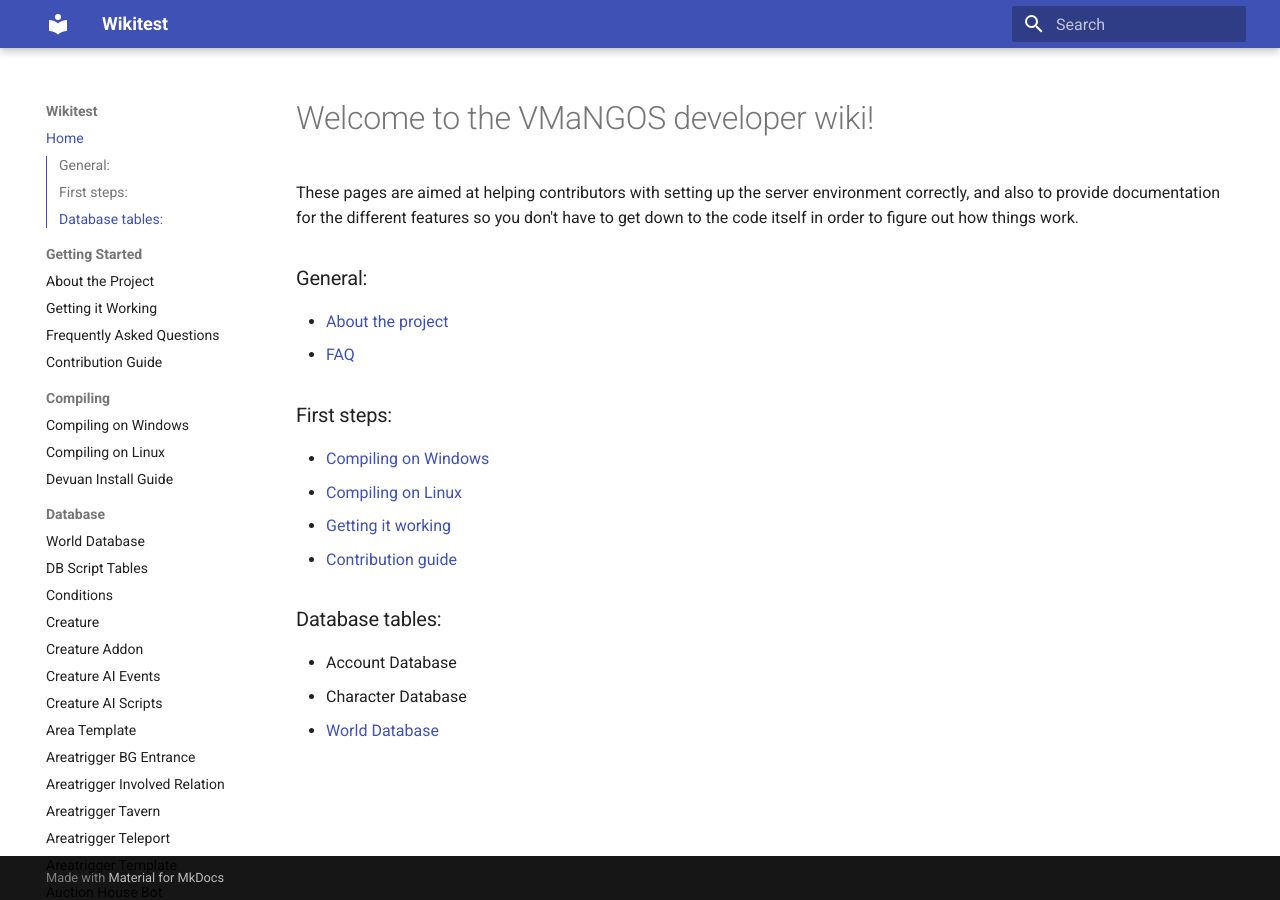
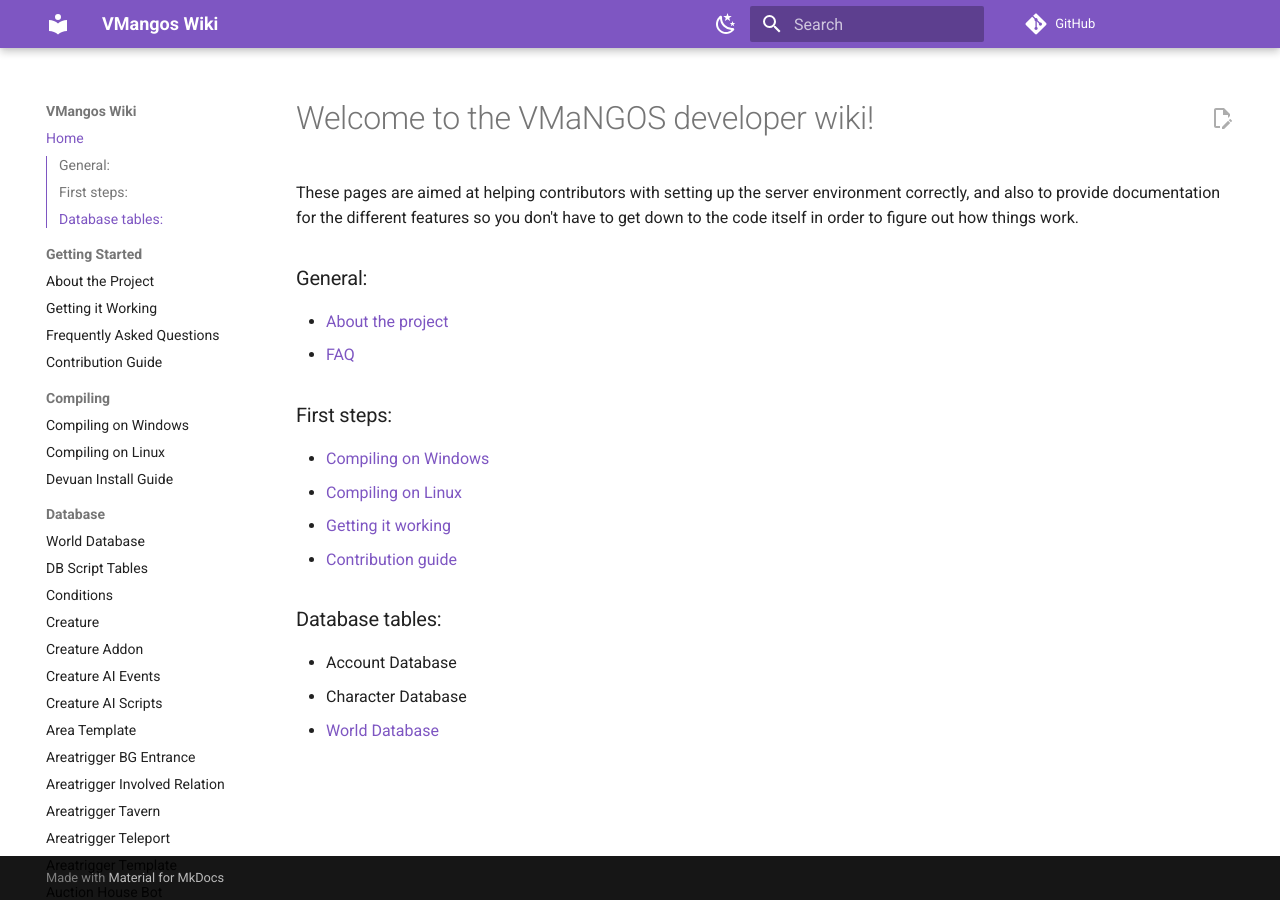
Before and after one commit to Daribon/Wikitest, an MkDocs documentation site: the page built from docs/Home.md, in a window 1280 px wide. Built offline with MkDocs 1.6.1 and Material for MkDocs 9.7.7, drawn with Linux system fonts in a browser that asks for light colours; comment, search, counter and statistics services are not loaded.

Commit message:
final fix

```diff
--- a/mkdocs.yml
+++ b/mkdocs.yml
@@ -1,10 +1,29 @@
-site_name: Wikitest
+site_name: VMangos Wiki
+site_description: Official documentation for the VMangos Vanilla WoW server emulator
 site_url: https://daribon.github.io/Wikitest/
+repo_url: https://github.com/Daribon/Wikitest
+edit_uri: edit/master/docs/
 use_directory_urls: true
 
 theme:
   name: material
   language: en
+  font:
+    text: Roboto
+    code: Roboto Mono
+  palette:
+    - scheme: default
+      primary: deep purple
+      accent: deep purple
+      toggle:
+        icon: material/weather-night
+        name: Switch to dark mode
+    - scheme: slate
+      primary: deep purple
+      accent: deep purple
+      toggle:
+        icon: material/weather-sunny
+        name: Switch to light mode
   features:
     - navigation.instant
     - navigation.sections
@@ -12,6 +31,7 @@ theme:
     - navigation.top
     - toc.integrate
     - content.code.copy
+    - content.action.edit
     - search.suggest
     - search.highlight
 
@@ -24,6 +44,8 @@ markdown_extensions:
   - def_list
   - attr_list
   - md_in_html
+  - codehilite:
+      guess_lang: false
   - pymdownx.superfences
   - pymdownx.details
   - pymdownx.highlight
```
